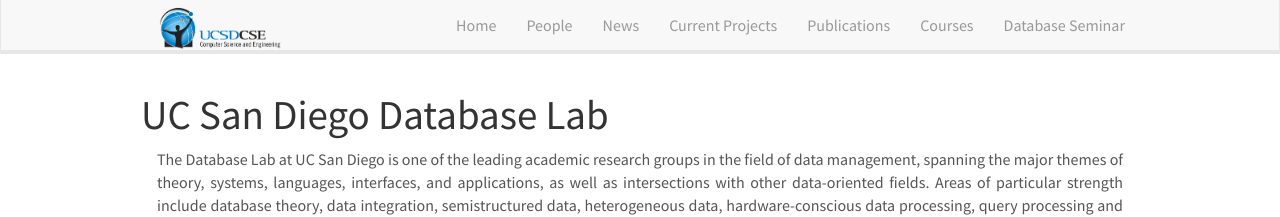
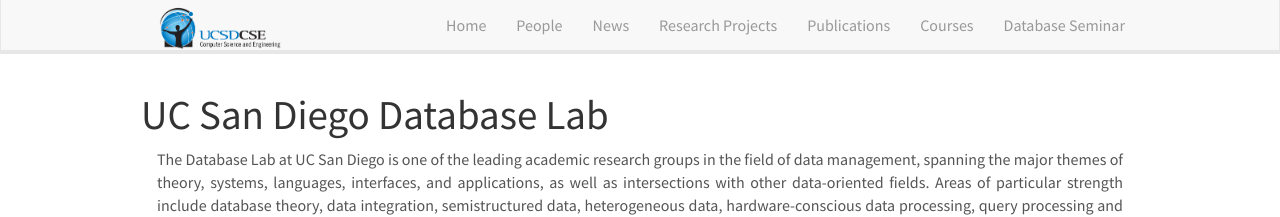
Before and after one commit to dbucsd/dbucsd.github.io, a Jekyll site: the page built from index.md, in a window 1280 px wide. Shown: the top 217 px of the page. Built offline with Jekyll 4.4.1, drawn with Linux system fonts in a browser that asks for light colours; nearby versions of some CDN libraries.

Commit message:
projects

```diff
--- a/_includes/header.html
+++ b/_includes/header.html
@@ -18,7 +18,7 @@
 		<li><a href="{{ site.url }}{{ site.baseurl }}/">Home</a></li>
 		<li><a href="{{ site.url }}{{ site.baseurl }}/#people">People</a></li>
 		<li><a href="{{ site.url }}{{ site.baseurl }}/#news">News</a></li>
-		<li><a href="{{ site.url }}{{ site.baseurl }}/#projects">Current Projects</a></li>
+		<li><a href="{{ site.url }}{{ site.baseurl }}/#projects">Research Projects</a></li>
 		<li><a href="{{ site.url }}{{ site.baseurl }}/#papers">Publications</a></li>
 		<li><a href="{{ site.url }}{{ site.baseurl }}/#courses">Courses</a></li>
 		<li><a href="{{ site.url }}{{ site.baseurl }}/seminar">Database Seminar</a></li>
```
